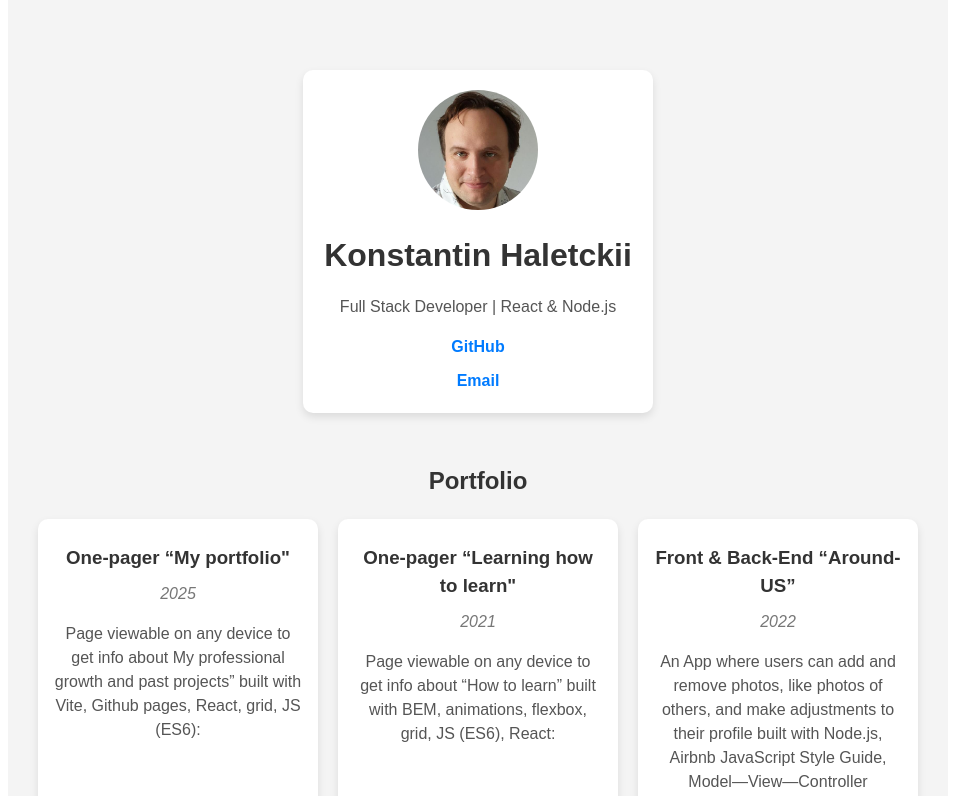
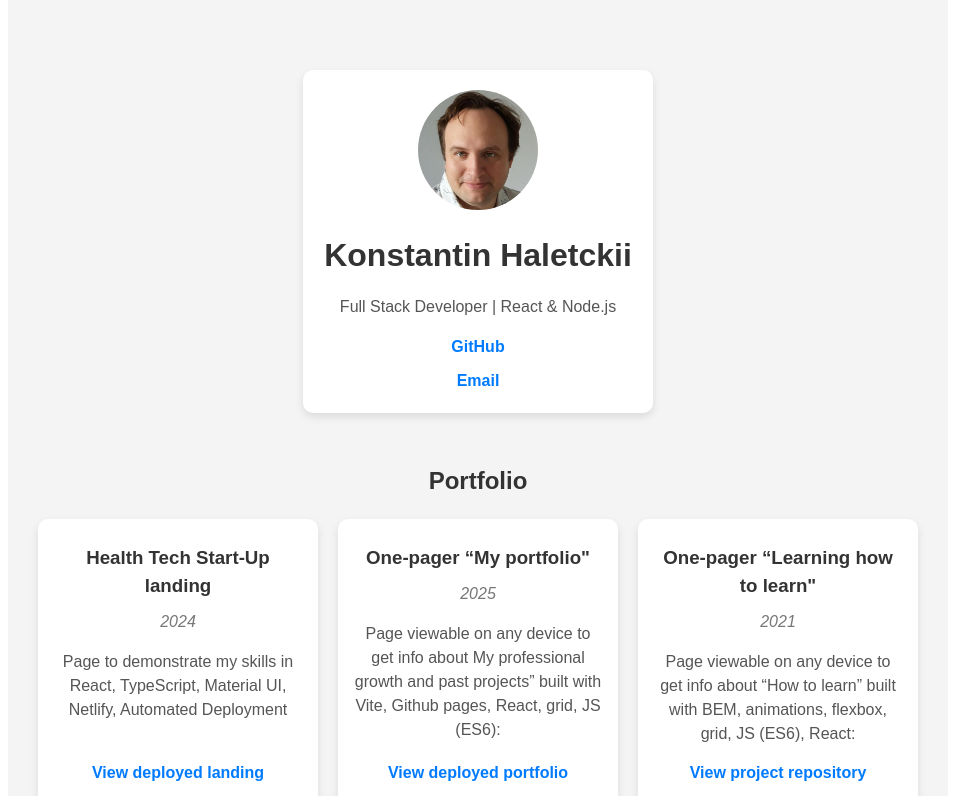
Before and after one commit to konstkhal/my-portfolio, a React (Vite) app: page / in a window 1280 px wide. Shown: the top 796 px of the page, without its empty margins (162-1117 px from the left). Built offline with nearby package versions, Linux system fonts and the light colour scheme.

Commit message:
feat: add groshmed.com project

```diff
--- a/src/App.tsx
+++ b/src/App.tsx
@@ -5,6 +5,16 @@ import 'normalize.css';
 import './App.css';
 
 const projects = [
+	{
+		yearDate: '2024',
+		title:
+			'Health Tech Start-Up landing',
+		description:
+			'Page to demonstrate my skills in React, TypeScript, Material UI, Netlify, Automated Deployment',
+		link: 'https://groshmed.com/',
+		linkTitle: 'View deployed landing',
+	},
+
 	{
 		yearDate: '2025',
 		title: 'One-pager “My portfolio"',
```
